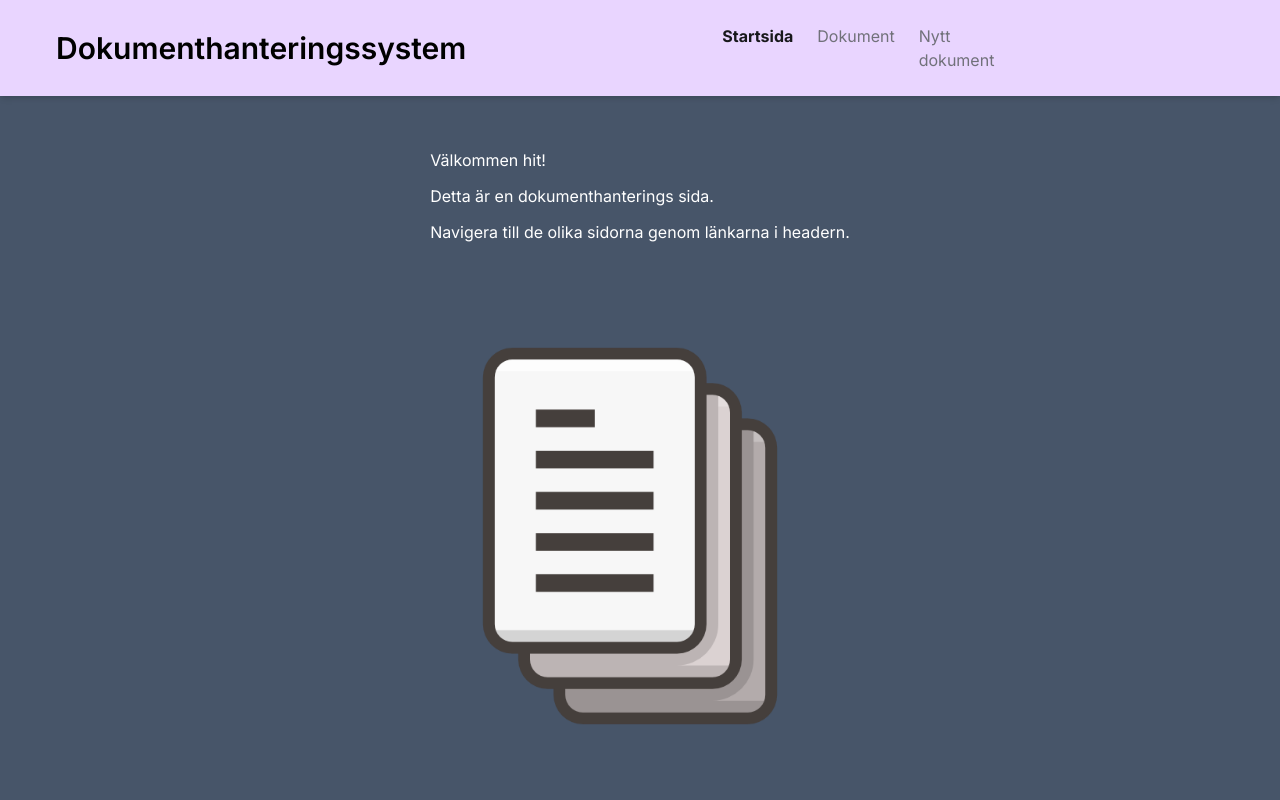
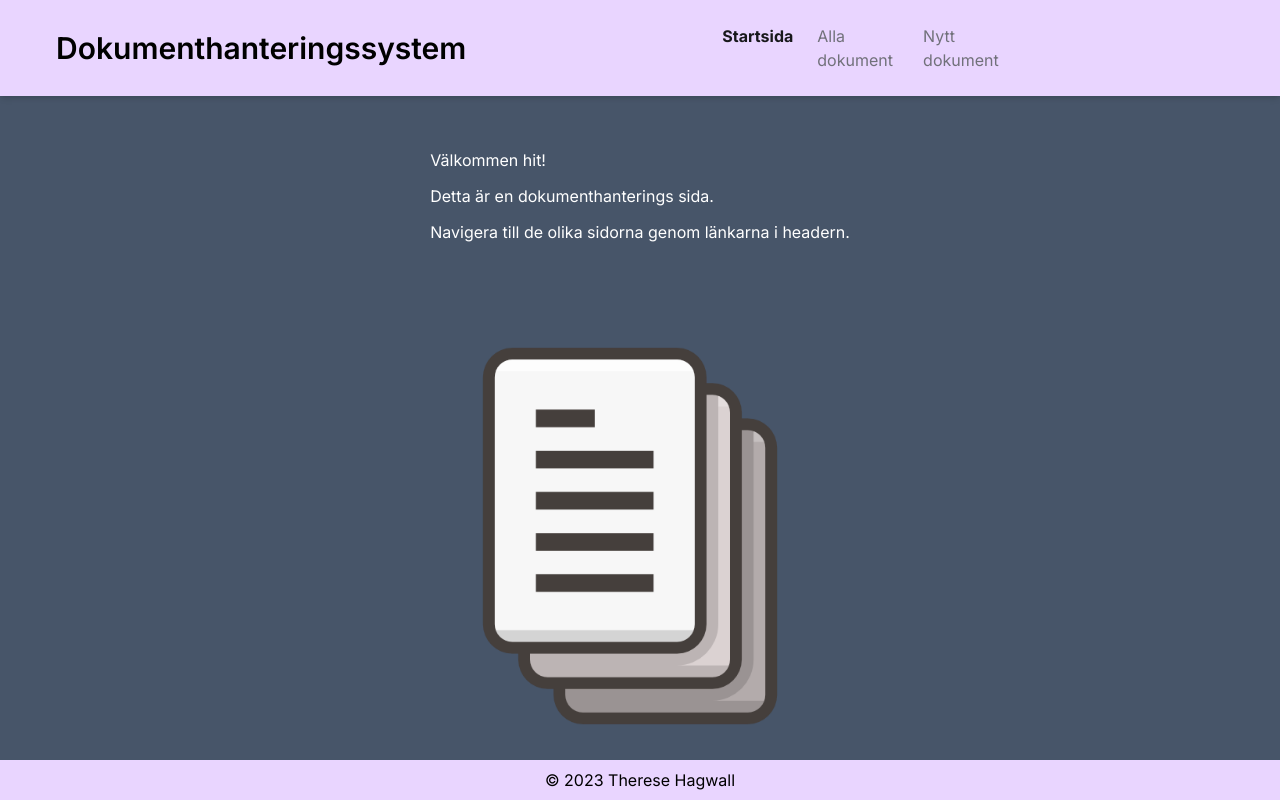
Before and after one commit to ThereseHagwall/documentsystem, a Next.js app: page / in a window 1280 px wide. Built offline with nearby package versions, Linux system fonts and the light colour scheme.

Commit message:
Add footer

```diff
--- a/app/layout.tsx
+++ b/app/layout.tsx
@@ -3,11 +3,12 @@ import { Inter } from "next/font/google";
 import "./globals.css";
 import Header from "@/components/Header";
 import Main from "@/components/Main";
+import Footer from "@/components/Footer";
 
 const inter = Inter({ subsets: ["latin"] });
 
 export const metadata: Metadata = {
-    title: "Create Next App",
+    title: "Dokumenthantering",
     description: "Generated by create next app",
 };
 
@@ -21,6 +22,7 @@ export default function RootLayout({
             <body className={inter.className}>
                 <Header />
                 <Main>{children}</Main>
+                <Footer/>
             </body>
         </html>
     );
--- /dev/null
+++ b/components/Footer.tsx
@@ -0,0 +1,9 @@
+import React from "react";
+
+export default function Footer() {
+    return (
+        <div className=" fixed bottom-0 left-0 w-full bg-purple-200 text-black text-center py-2">
+            &copy; 2023 Therese Hagwall
+        </div>
+    );
+}
--- a/components/Header.tsx
+++ b/components/Header.tsx
@@ -7,7 +7,7 @@ export default function Header() {
     const currentPath = usePathname();
     const links = [
         { label: "Startsida", href: "/" },
-        { label: "Dokument", href: "/documentList" },
+        { label: "Alla dokument", href: "/documentList" },
         { label: "Nytt dokument", href: "/addNewDoc" },
     ];
 
```
